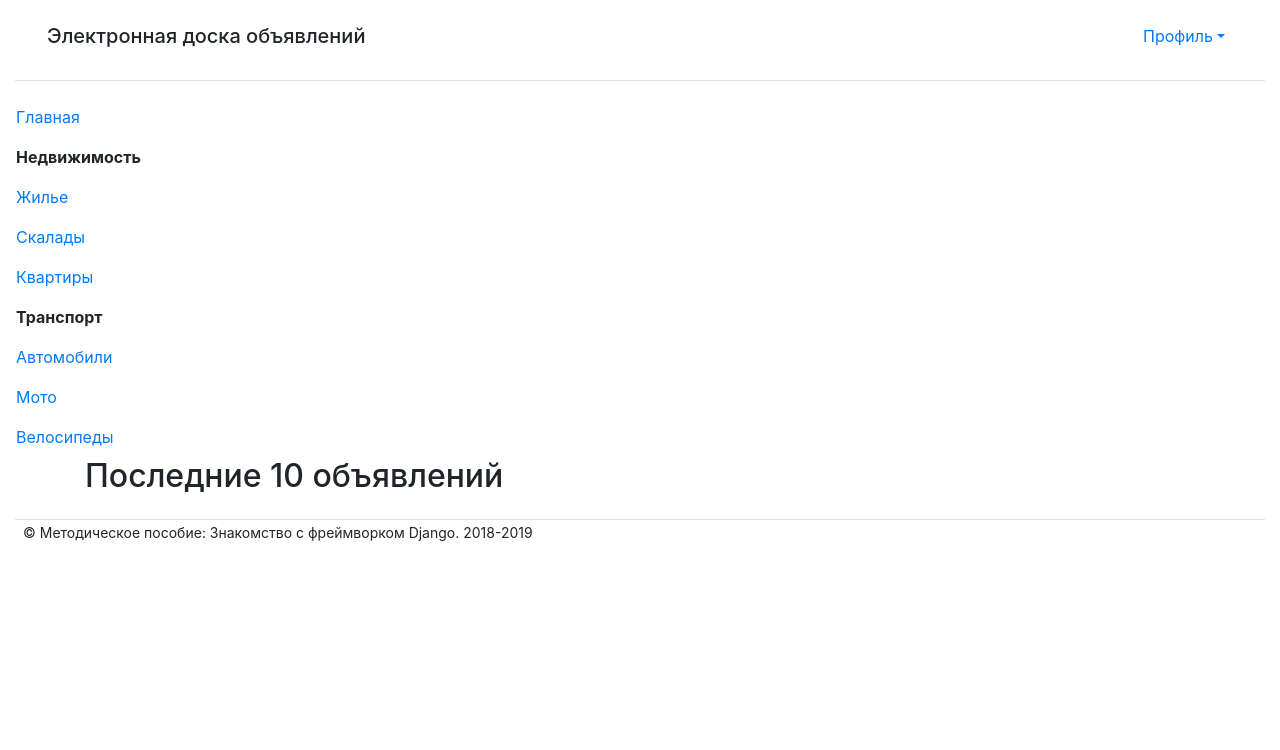
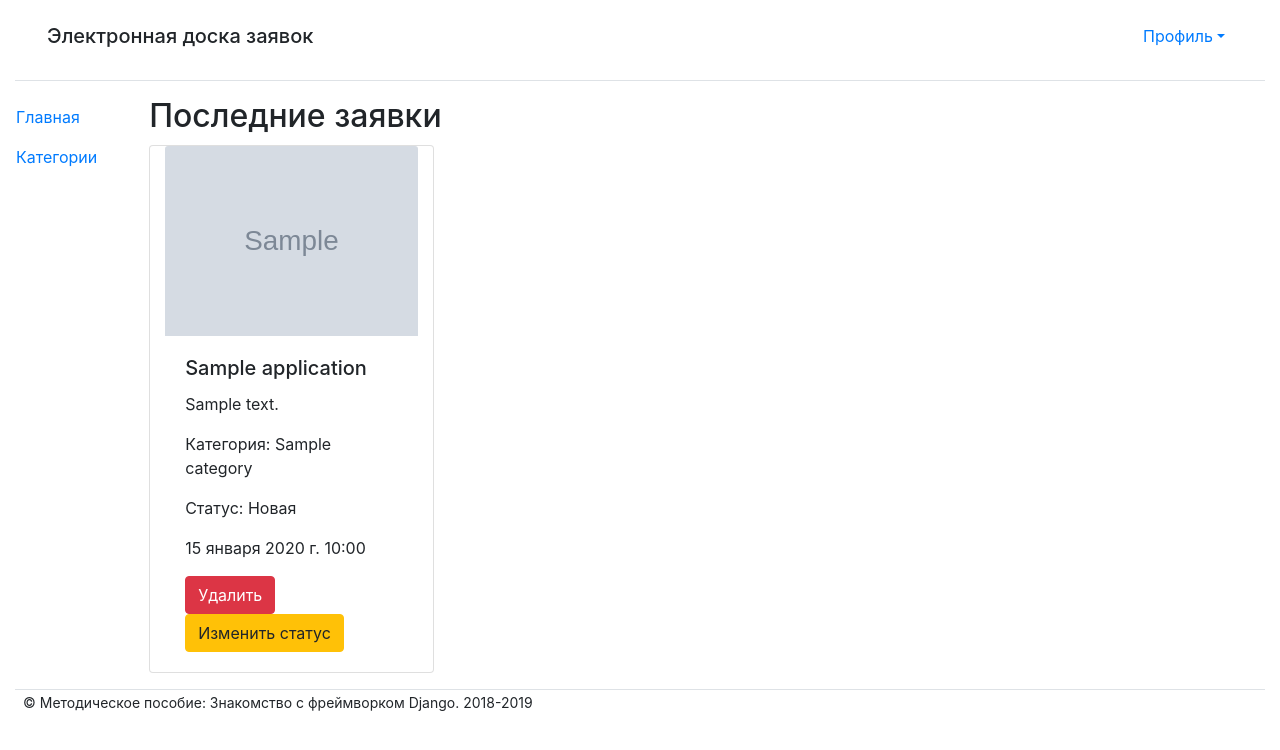
Before and after one commit to Nastyaush/site, a Django app: page / in a window 1280 px wide. Shown: the top 750 px of the page. Run offline with Django 4.2, Linux system fonts and the light colour scheme; a user stored in the database is signed in; tables that the repository leaves empty hold one stand-in row (values such as "Sample post"); grey boxes marked "Sample" are stand-in pictures; some libraries are stand-ins or nearby versions.

Commit message:
задание 2.3

```diff
--- a/bboard/application/models.py
+++ b/bboard/application/models.py
@@ -5,7 +5,7 @@ from user.models import AdvUser
 
 
 class Category(models.Model):
-    name = models.CharField(max_length=100)
+    name = models.CharField(max_length=100, verbose_name='Название')
 
     def __str__(self):
         return self.name
--- a/bboard/application/urls.py
+++ b/bboard/application/urls.py
@@ -4,7 +4,13 @@ from .views import *
 
 app_name = 'application'
 
+
 urlpatterns = [
    path('application/create', CreateApplicationView.as_view(), name='create'),
-   path('application/delete/<int:pk>', DeleteApplication.as_view(), name='delete')
+   path('application/delete/<int:pk>', DeleteApplication.as_view(), name='delete'),
+   path('application/change_status/<int:pk>', ChangeStatusView.as_view(), name='change_status'),
+
+   path('category', IndexCategory.as_view(), name='index_category'),
+   path('category/delete/<int:pk>', DeleteCategory.as_view(), name='delete_category'),
+   path('category/create', CreateCategory.as_view(), name='create_category'),
 ]
--- a/bboard/main/views.py
+++ b/bboard/main/views.py
@@ -5,9 +5,12 @@ from django.shortcuts import render
 from django.template import TemplateDoesNotExist
 from django.template.loader import get_template
 
+from application.models import Application
+
 
 def index(request):
-    return render(request, 'main/index.html')
+    applications = Application.objects.all()
+    return render(request, 'main/index.html', {'applications': applications})
 
 
 def other_page(request, page):
--- a/bboard/templates/layout/basic.html
+++ b/bboard/templates/layout/basic.html
@@ -9,24 +9,20 @@
   <link rel="stylesheet" type="text/css" href="{% static 'main/style.css' %}">
 {% bootstrap_css %}
 {% bootstrap_javascript jquery='slim' %}
-  <title>{% block title %} Главная {% endblock %} - Электронная доска объявлений </title>
+  <title>{% block title %} Главная {% endblock %} - Электронная доска заявок </title>
 </head>
 <body>
 <div class="container-fluid">
   <div class="d-flex flex-column flex-md-row p-3 px-md-4 mb-3  bg-white border-bottom box-shadow">
-   <h5 class="mr-md-auto p-2">Электронная доска объявлений</h5>
+   <h5 class="mr-md-auto p-2">Электронная доска заявок</h5>
    {% if user.is_authenticated %}
    <div class="nav-item dropdown">
        <a class="nav-link dropdown-toggle" href="#" data-toggle="dropdown" aria-haspopup="true"
           aria-expanded="false">Профиль</a>
        <div class="dropdown-menu">
-           <a class="dropdown-item" href="{% url 'user:profile' %}">Мои объявления</a>
-           <a class="dropdown-item" href="#">Изменить личные данные</a>
-           <a class="dropdown-item" href="#">Изменить пароль</a>
+           <a class="dropdown-item" href="{% url 'user:profile' %}">Мои заявки</a>
            <div class="dropdown-divider"></div>
            <a class="dropdown-item" href="{% url 'user:logout' %}">Выйти</a>
-           <div class="dropdown-divider"></div>
-           <a class="dropdown-item" href="#">Удалить</a>
        </div>
    </div>
    {% else %}
@@ -40,19 +36,7 @@
 
       <nav class="col-md-auto nav flex-column">
           <a class="nav-link root" href="{% url 'main:index'  %}">Главная</a>
-          <span class="nav-link root font-weight-bold">
-              Недвижимость
-          </span>
-          <a class="nav-link" href="#">Жилье</a>
-          <a class="nav-link" href="#">Скалады</a>
-          <a class="nav-link" href="#">Квартиры</a>
-
-          <span class="nav-link root font-weight-bold">
-              Транспорт
-          </span>
-          <a class="nav-link" href="#">Автомобили</a>
-          <a class="nav-link" href="#">Мото</a>
-          <a class="nav-link" href="#">Велосипеды</a>
+          <a class="nav-link" href="{% url 'application:index_category'  %}">Категории</a>
       </nav>
 
 
--- a/bboard/templates/main/index.html
+++ b/bboard/templates/main/index.html
@@ -2,5 +2,29 @@
 
 
 {% block content %}
-  <h2>Последние 10 объявлений</h2>
+<h2>Последние заявки</h2>
+<div class="card-deck" style="margin-top: 10px">
+    {%for applic in applications%}
+    <div class="card col-sm-3">
+        <img class="card-img-top" src="{{ applic.image.url }}" alt="Card image cap">
+        <div class="card-body">
+            <h5 class="card-title">{{applic.title}}</h5>
+            <p class="card-text">{{applic.text}}</p>
+            <p class="card-text">Категория: {{applic.category}}</p>
+            <p class="card-text">Статус: {{applic.get_status_display}}</p>
+            <p class="card-text">{{applic.created_at}}</p>
+            {%if user.is_authenticated and user.id == applic.id or user.is_staff%}
+            <a href="{%url 'application:delete' applic.id %}">
+                <button class="btn btn-danger">Удалить</button>
+            </a>
+            {% endif %}
+            {%if user.is_staff and applic.status == "new"%}
+            <a href="{%url 'application:change_status' applic.id %}">
+                <button class="btn btn-warning">Изменить статус</button>
+            </a>
+            {% endif %}
+        </div>
+    </div>
+    {%endfor%}
+</div>
 {% endblock %}
```
Also changed, not shown: bboard/application/forms.py (+14 -3 lines), bboard/application/views.py (+35 -6 lines), bboard/templates/application/category.html (added, +22 -0 lines), bboard/templates/application/change_status.html (added, +15 -0 lines), bboard/templates/application/create_category.html (added, +15 -0 lines), bboard/templates/user/profile.html (+10 -3 lines), bboard/application/migrations/0004_alter_category_name.py (added).
